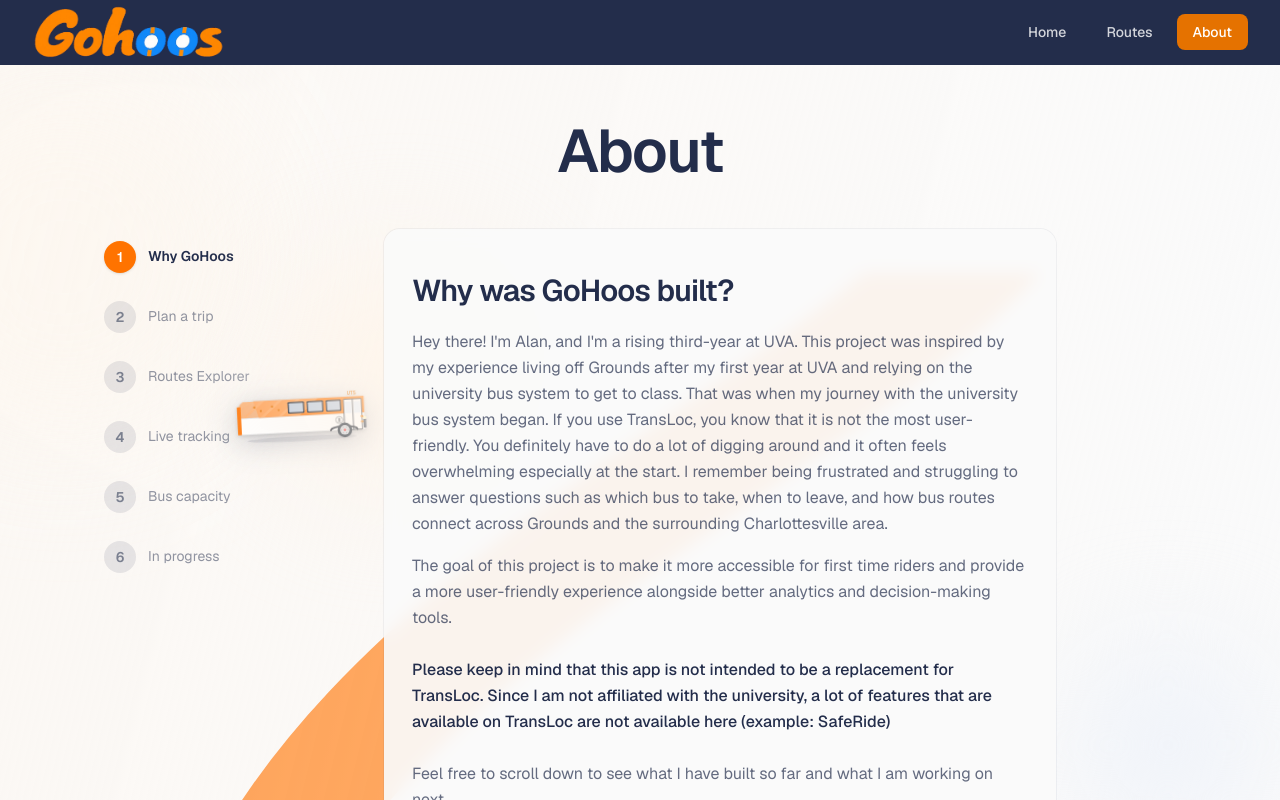
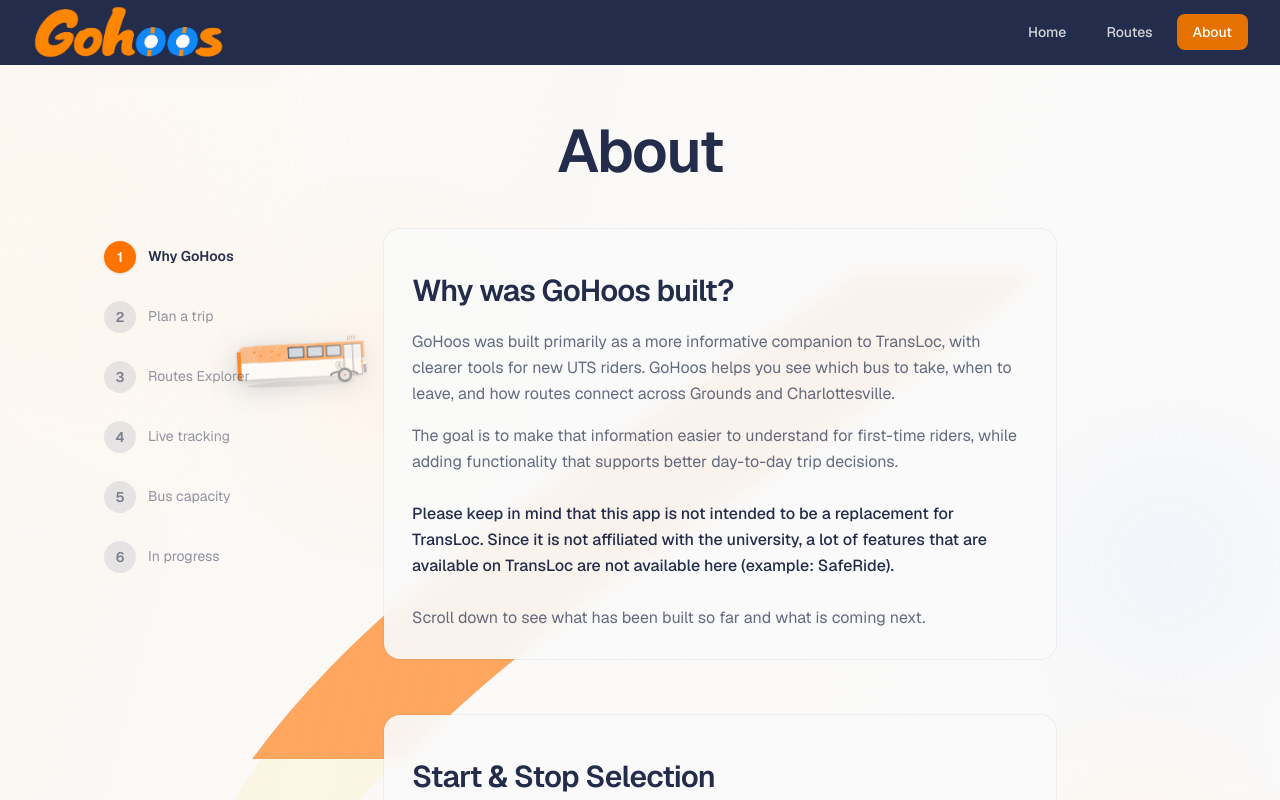
Before and after one commit to AlanTobin/GoHoos, a Next.js app in the folder frontend/: page /about in a window 1280 px wide. Built offline with nearby package versions, Linux system fonts and the light colour scheme.

Commit message:
fixed about me to be less tailored to me and more neutral with my name at the bottom for easy reference

```diff
--- a/frontend/src/components/about/AboutExperience.tsx
+++ b/frontend/src/components/about/AboutExperience.tsx
@@ -36,26 +36,25 @@
     body: (
       <>
         <p>
-          Hey there! I&apos;m Alan, and I&apos;m a rising third-year at UVA. This project was inspired by my experience living off Grounds after
-          my first year at UVA and relying on the university bus system to get
-          to class. That was when my journey with the university bus system began.
-          If you use TransLoc, you know that it is not the most user-friendly. You definitely have
-          to do a lot of digging around and it often feels overwhelming especially at the start.
-          I remember being frustrated and struggling to answer questions such as
-          which bus to take, when to leave, and how bus routes connect across Grounds
-          and the surrounding Charlottesville area.
+          GoHoos was built primarily as a more informative companion to TransLoc,
+          with clearer tools for new UTS riders. GoHoos helps you see which bus to take,
+          when to leave, and how routes connect across Grounds and Charlottesville.
         </p>
         <p>
-          The goal of this project is to make it more accessible for first time riders and provide a more user-friendly experience alongside
-          better analytics and decision-making tools.
+          The goal is to make that information easier to understand for first-time
+          riders, while adding functionality that supports better day-to-day trip
+          decisions.
           <br />
           <br />
-           <span className="font-medium text-uva-navy bullet-list">
-           Please keep in mind that this app is not intended to be a replacement for TransLoc. Since I am not affiliated with the university, a lot of features that are available on TransLoc are not available here (example: SafeRide)
-           </span>
-        <br />
-        <br />
-          Feel free to scroll down to see what I have built so far and what I am working on next.
+          <span className="font-medium text-uva-navy bullet-list">
+            Please keep in mind that this app is not intended to be a replacement
+            for TransLoc. Since it is not affiliated with the university, a lot of
+            features that are available on TransLoc are not available here
+            (example: SafeRide).
+          </span>
+          <br />
+          <br />
+          Scroll down to see what has been built so far and what is coming next.
         </p>
       </>
     ),
@@ -478,7 +477,7 @@
         />
         <footer className="relative z-10 mt-10 space-y-4 border-t border-uva-navy/10 pt-10 text-base leading-relaxed text-uva-navy/70">
           <p className="text-sm text-uva-navy/50">
-            GoHoos is independently developed and is not affiliated with or
+            GoHoos is independently developed and maintained by Alan Tobin and is not affiliated with or
             endorsed by the University of Virginia, UVA Transportation, or
             TransLoc.
           </p>
```
